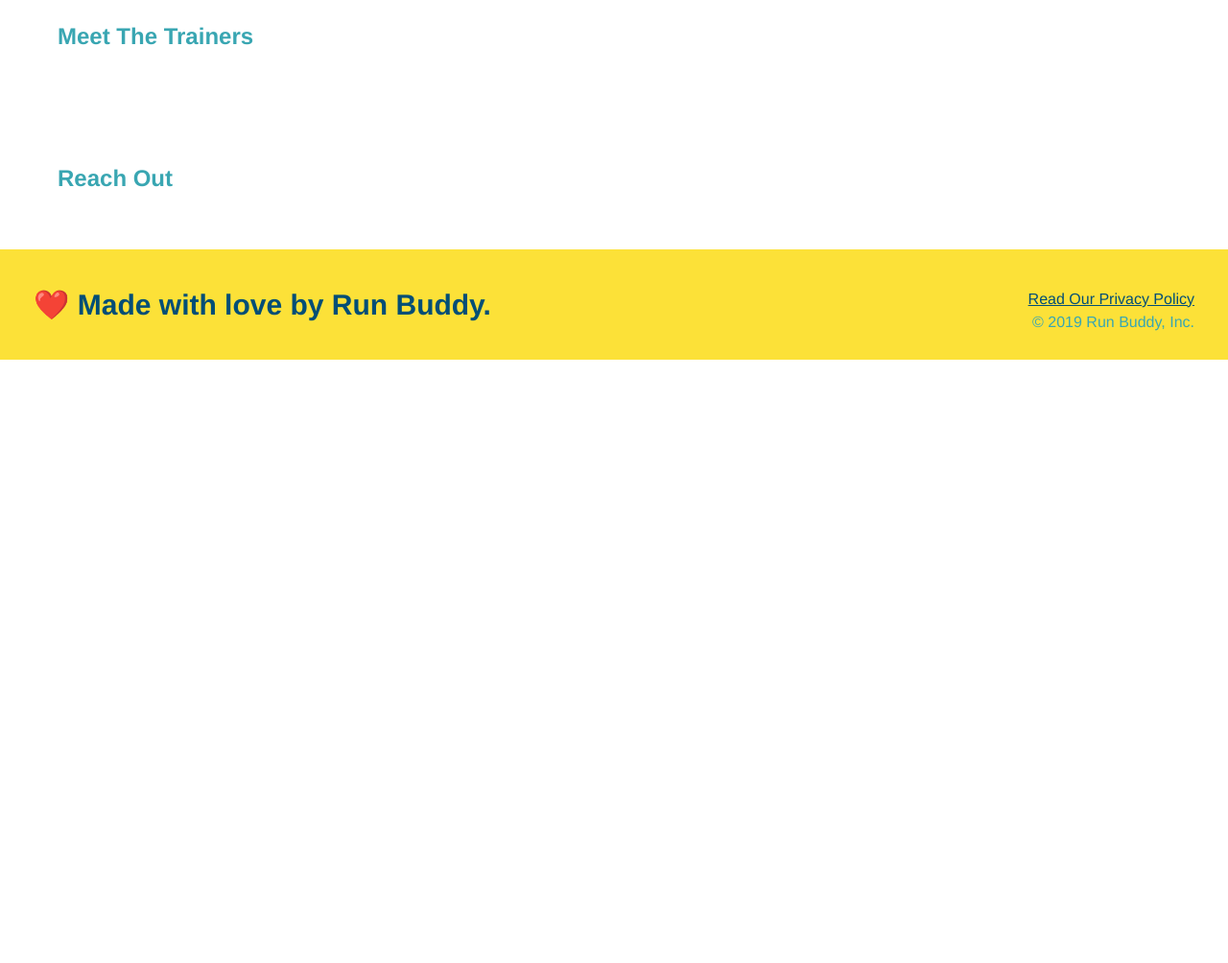
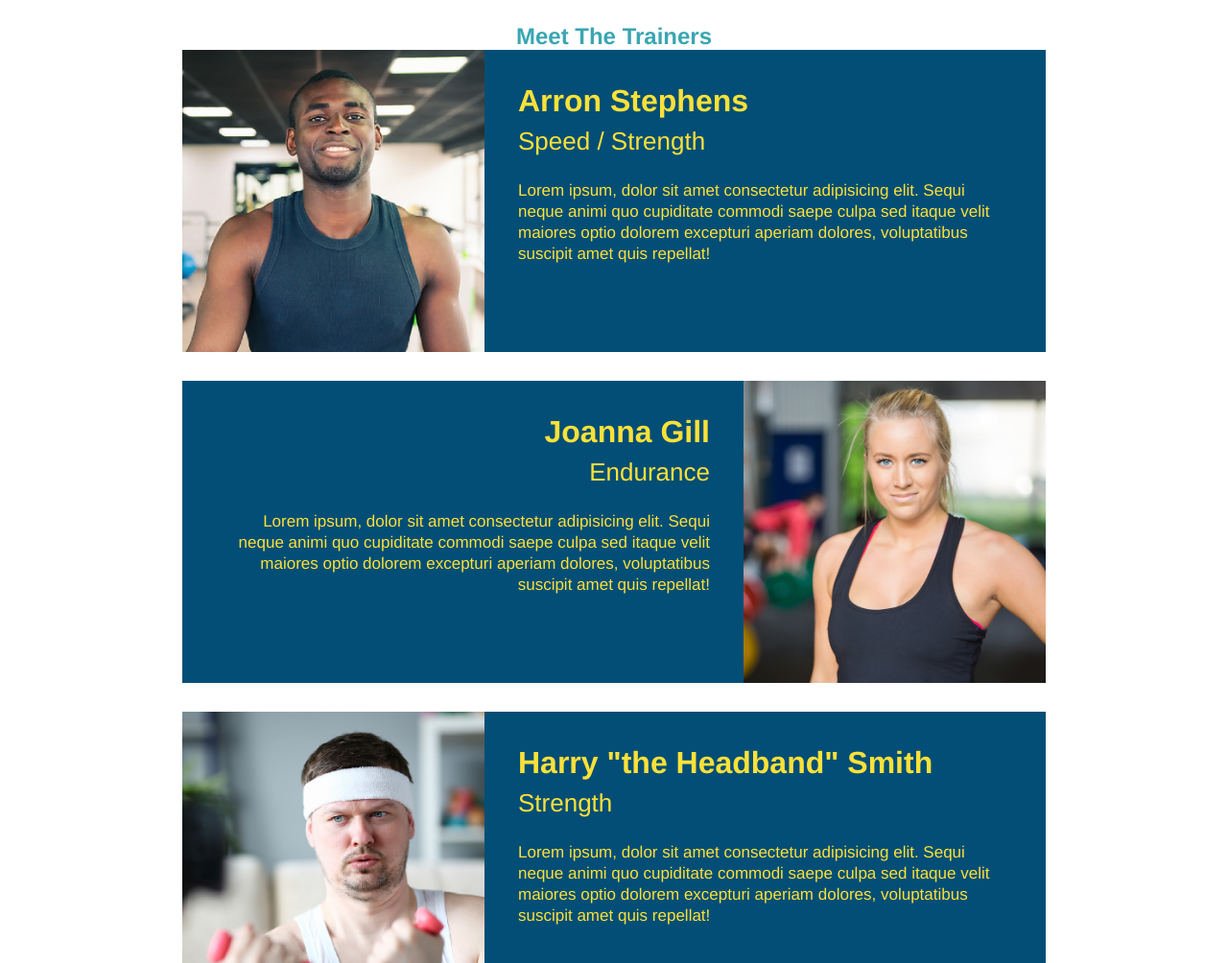
Before and after one commit to ShanoBueno/run-buddy, a plain HTML site: page index.html in a window 1280 px wide. Shown: the part 2480-3484 px from the top of the page at 96% size. Before the commit the page ends 2855 px from the top, so only its background shows below. Drawn offline with Linux system fonts and the light colour scheme.

Commit message:
meet the trainers section

```diff
--- a/assets/css/style.css
+++ b/assets/css/style.css
@@ -187,3 +187,50 @@ footer a {
 .steps span {
   font-size: 38px;
 }
+
+.trainers {
+  text-align: center;
+}
+
+.trainer {
+  width: 900px;
+  margin: 0 auto 30px auto;
+  background: #024e76;
+  color: #fce138;
+  overflow: auto
+}
+
+.trainer img {
+  width: 35%;
+  float: left;
+}
+
+.trainer-bio {
+  padding: 35px;
+  float: left;
+  width: 65%;
+}
+
+.text-left {
+  text-align: left;
+}
+
+.text-right {
+  text-align: right;
+}
+
+.trainer-bio h3 {
+  font-size: 32px;
+  margin-bottom: 8px;
+}
+
+.trainer-bio h4 {
+  font-weight: lighter;
+  font-size: 26px;
+  margin-bottom: 25px;
+}
+
+.trainer-bio p {
+  font-size: 17px;
+  line-height: 1.3;
+}
--- a/index.html
+++ b/index.html
@@ -110,8 +110,45 @@
   </section>
 
   <!-- "meet the trainers" section -->
-  <section>
-    <h2>Meet The Trainers</h2>
+  <section id="your-trainers" class="trainers">
+    <h2 class="section-title primary-border">Meet The Trainers</h2>
+    <article class="trainer text-left">
+      <img src="./assets/images/trainer-1.jpg" alt="Arron Stephens in his workout clothes, ready to pump iron" />
+      <div class="trainer-bio">
+        <h3>Arron Stephens</h3>
+        <h4>Speed / Strength</h4>
+        <p>
+          Lorem ipsum, dolor sit amet consectetur adipisicing elit. Sequi neque animi quo cupiditate commodi saepe culpa sed
+          itaque velit maiores optio dolorem excepturi aperiam dolores, voluptatibus suscipit amet quis repellat!
+        </p>
+      </div>
+    </article>
+
+<article class="trainer">
+  <div class="trainer-bio text-right">
+    <h3>Joanna Gill</h3>
+    <h4>Endurance</h4>
+    <p>
+      Lorem ipsum, dolor sit amet consectetur adipisicing elit. Sequi neque animi quo cupiditate commodi saepe culpa sed
+      itaque velit maiores optio dolorem excepturi aperiam dolores, voluptatibus suscipit amet quis repellat!
+    </p>
+  </div>
+  <img src="./assets/images/trainer-2.jpg" alt="Joanna Gill cooling off after a workout" />
+</article>
+
+<!-- third trainer bio -->
+<article class="trainer">
+  <img src="./assets/images/trainer-3.jpg"
+    alt="Harry Smith wearing a headband and lifting comically small pink weights" />
+  <div class="trainer-bio text-left">
+    <h3>Harry "the Headband" Smith</h3>
+    <h4>Strength</h4>
+    <p>
+      Lorem ipsum, dolor sit amet consectetur adipisicing elit. Sequi neque animi quo cupiditate commodi saepe culpa sed
+      itaque velit maiores optio dolorem excepturi aperiam dolores, voluptatibus suscipit amet quis repellat!
+    </p>
+  </div>
+</article>
   </section>
 
   <!-- "reach out" section -->
```
Also changed, not shown: assets/images/trainer-1.jpg (added), assets/images/trainer-2.jpg (added), assets/images/trainer-3.jpg (added).
